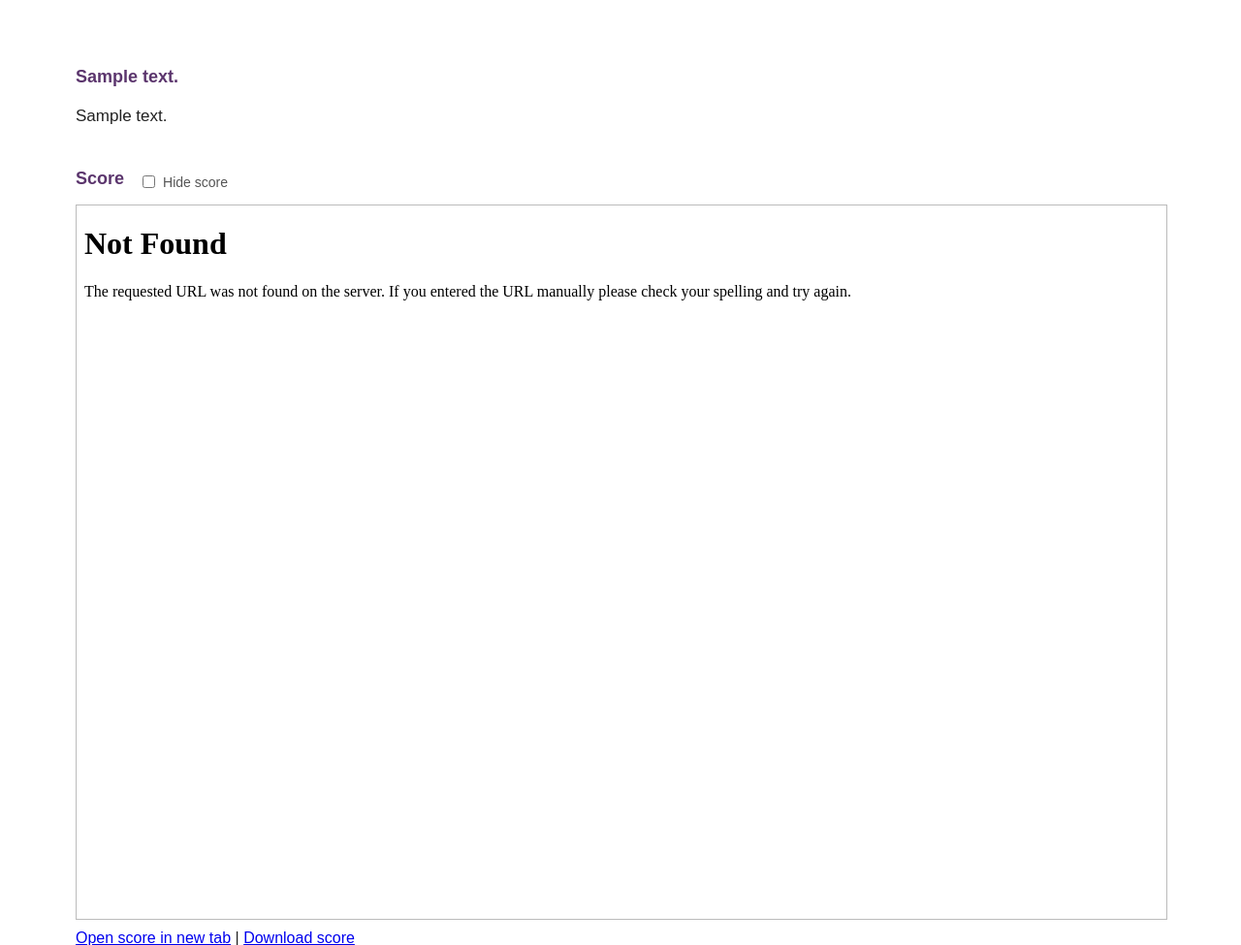
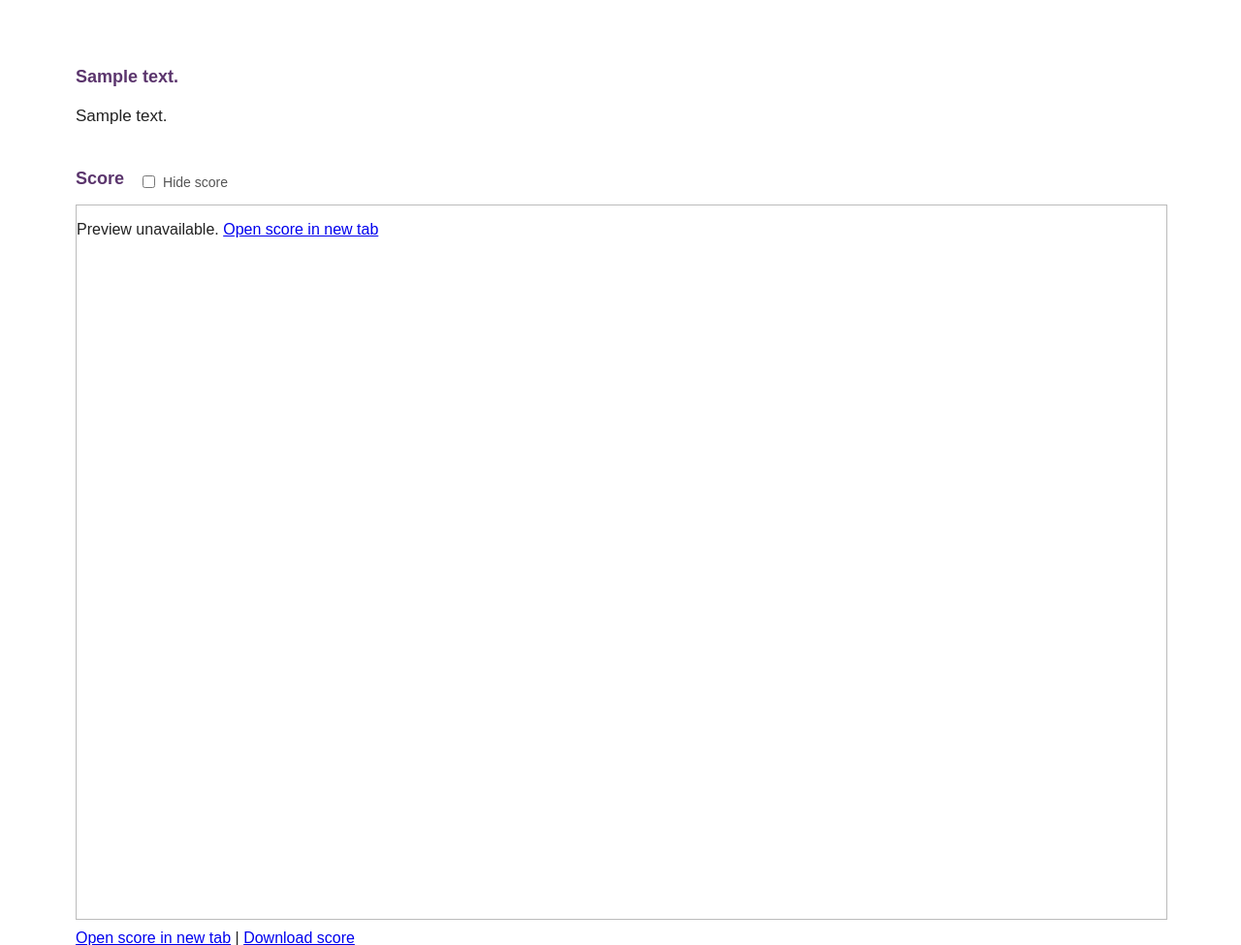
Before and after one commit to zongjie-zhang/personal-website, a Flask app: page /recording/1 in a window 1280 px wide. Shown: the part 330-1305 px from the top of the page at 97% size. Run offline with Flask 3, Linux system fonts and the light colour scheme; tables that the repository leaves empty or names only in its code hold one stand-in row (values such as "Sample post"); data that the repository does not hold is empty.

Commit message:
Use object for score preview

```diff
--- a/templates/recording_detail.html
+++ b/templates/recording_detail.html
@@ -256,6 +256,13 @@
             display: block;
         }
 
+        .score-box object {
+            width: 100%;
+            height: 92vh;
+            border: none;
+            display: block;
+        }
+
         #downloadScoreLink {
             font-size: 16px;
             margin-top: 10px;
@@ -445,7 +452,12 @@
                 </div>
 
                 <div id="scoreBox" class="score-box">
-                    <iframe src="{{ score_path }}"></iframe>
+                    <object data="{{ score_path }}" type="application/pdf">
+                        <p>
+                            Preview unavailable.
+                            <a href="{{ score_path }}" target="_blank">Open score in new tab</a>
+                        </p>
+                    </object>
                 </div>
 
                 <p id="downloadScoreLink">
```
Also changed, not shown: templates/recordings.html (+19 -4 lines).
